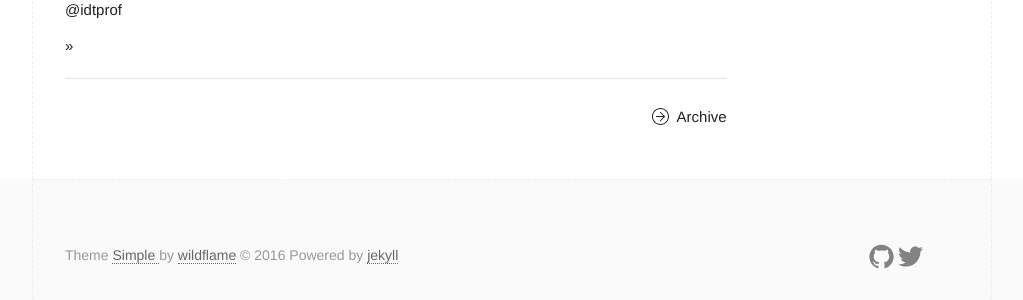
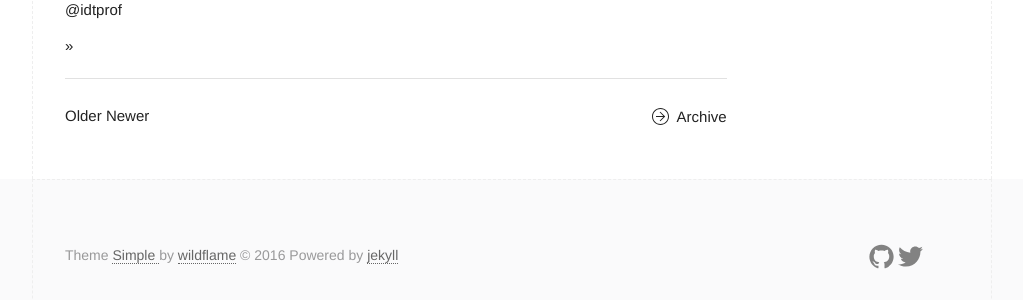
Before and after one commit to pacodotorg/pacodotorg.github.io, a Jekyll site: the page built from index.html, in a window 1280 px wide and 900 px high, scrolled down 3724 px. Shown: the part 566-866 px from the top of the window, without its empty margins (128-1151 px from the left). Built offline with Jekyll 4.4.1, drawn with Linux system fonts in a browser that asks for light colours; comment, search, counter and statistics services are not loaded.

Commit message:
Update index.html

```diff
--- a/index.html
+++ b/index.html
@@ -32,6 +32,10 @@
           <a href=https://www.google.com/maps/place/{{post.location}}">{{ post.location }}</a>
         </span>
         {% endif %}
+
+
+
+
         <!--
         {% for category in post.categories %}
         <a href="{{"/category/" | append: category | prepend: site.baseurl }}">
@@ -58,5 +62,24 @@
     {% endfor %}
 
     <div class="pagination older-post"><a href="./archive"><data data-icon="ei-arrow-right"></data> Archive  </a></div>
+
+
+<div class="pagination">
+  {% if paginator.next_page %}
+    <a class="pagination-item older" href="{{ site.baseurl }}/page{{paginator.next_page}}">Older</a>
+  {% else %}
+    <span class="pagination-item older">Older</span>
+  {% endif %}
+  {% if paginator.previous_page %}
+    {% if paginator.page == 2 %}
+      <a class="pagination-item newer" href="{{ site.baseurl }}/">Newer</a>
+    {% else %}
+      <a class="pagination-item newer" href="{{ site.baseurl }}/page{{paginator.previous_page}}">Newer</a>
+    {% endif %}
+  {% else %}
+    <span class="pagination-item newer">Newer</span>
+  {% endif %}
+</div>
+
   </div>
 </div>
```
